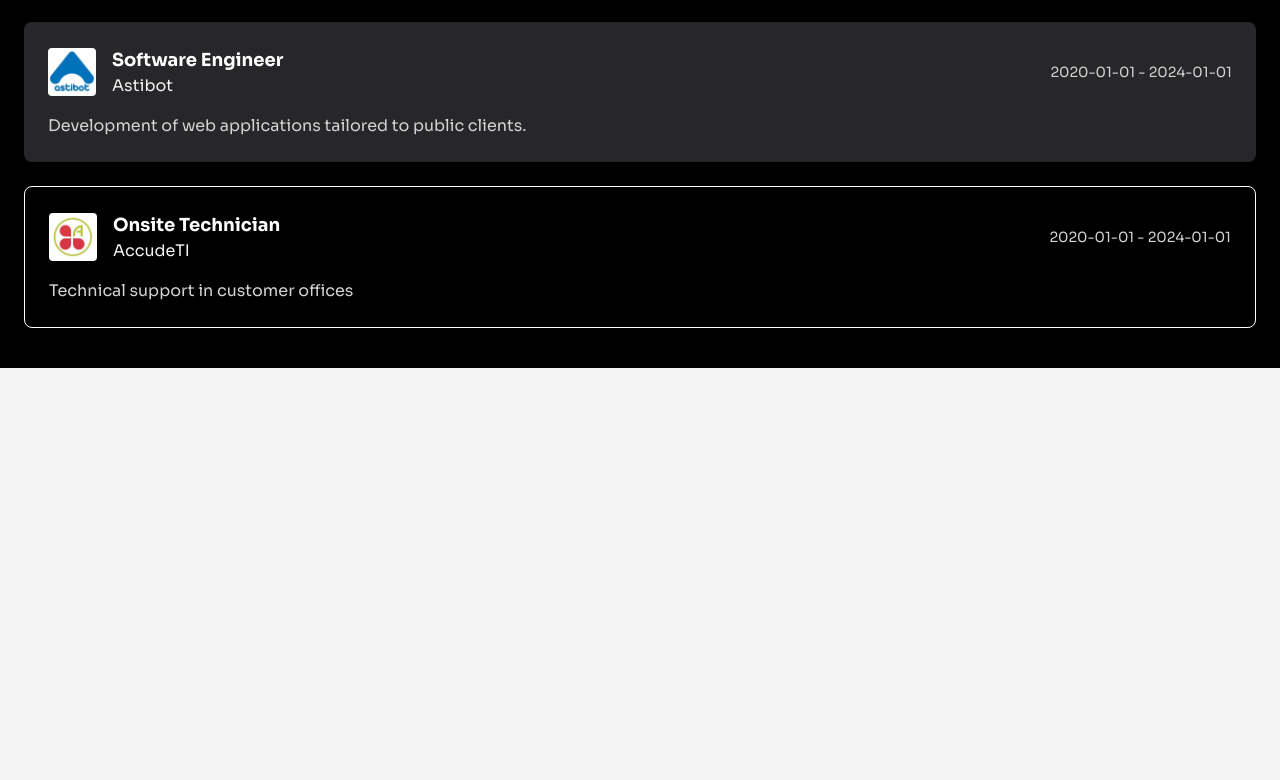
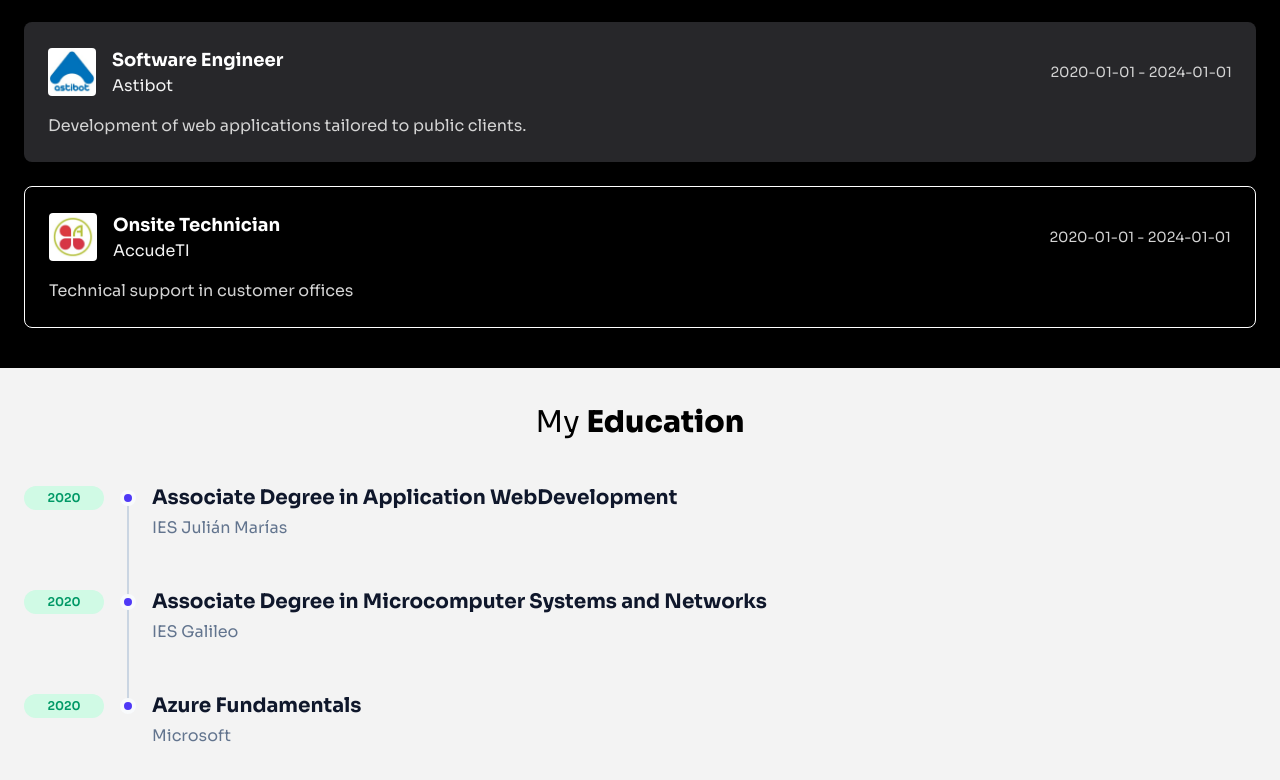
Before and after one commit to kingAlfy/portfolio-2025, a React (Vite) app: page / in a window 1280 px wide. Shown: the part 1478-2258 px from the top of the page. Before the commit the page ends 1846 px from the top, so only its background shows below. Built offline with nearby package versions, Linux system fonts and the light colour scheme.

Commit message:
feat: add education component

```diff
--- a/src/App.jsx
+++ b/src/App.jsx
@@ -4,6 +4,7 @@ import { LoadJsonDBProvider } from './contexts/LoadJsonDBContext';
 import Home from './components/Home';
 import Skills from './components/Skills';
 import Experience from './components/Experience';
+import Education from './components/Education';
 
 function App() {
 
@@ -16,6 +17,7 @@ function App() {
             <Home />
             <Skills />
             <Experience />
+            <Education />
           </main>
         </>
       </LoadJsonDBProvider>
```
